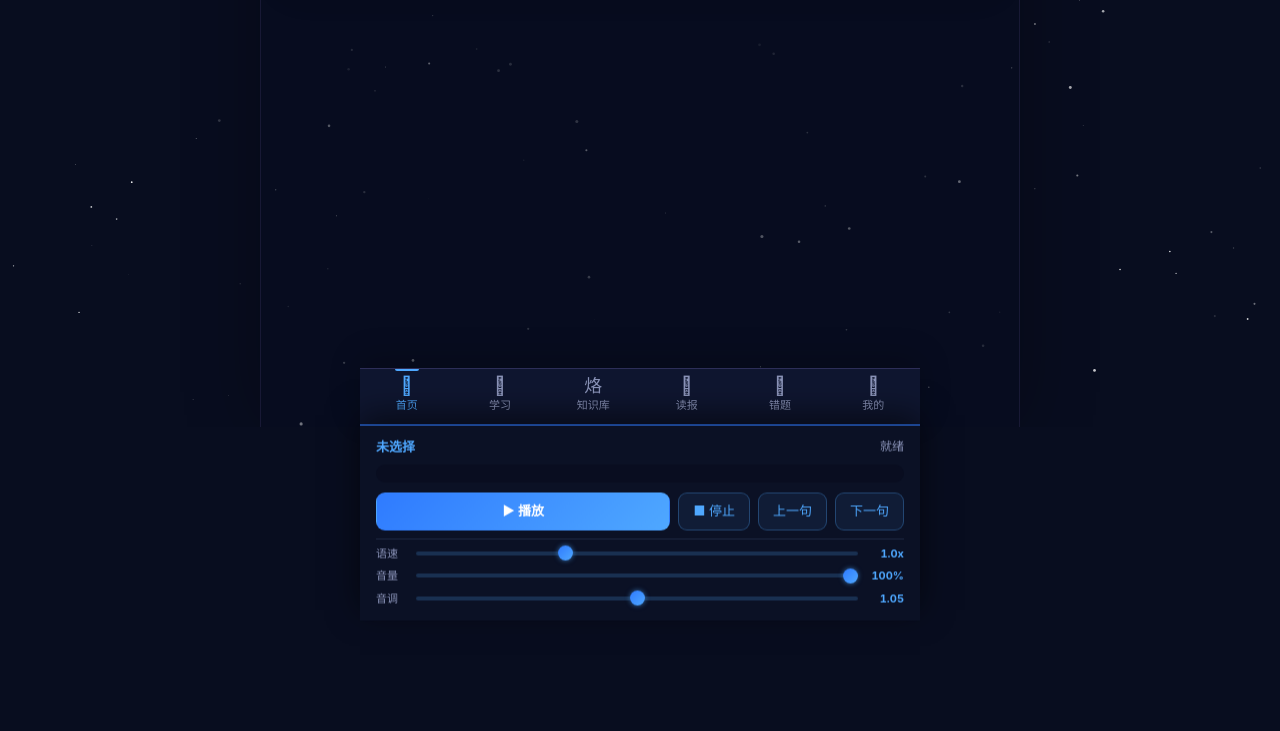
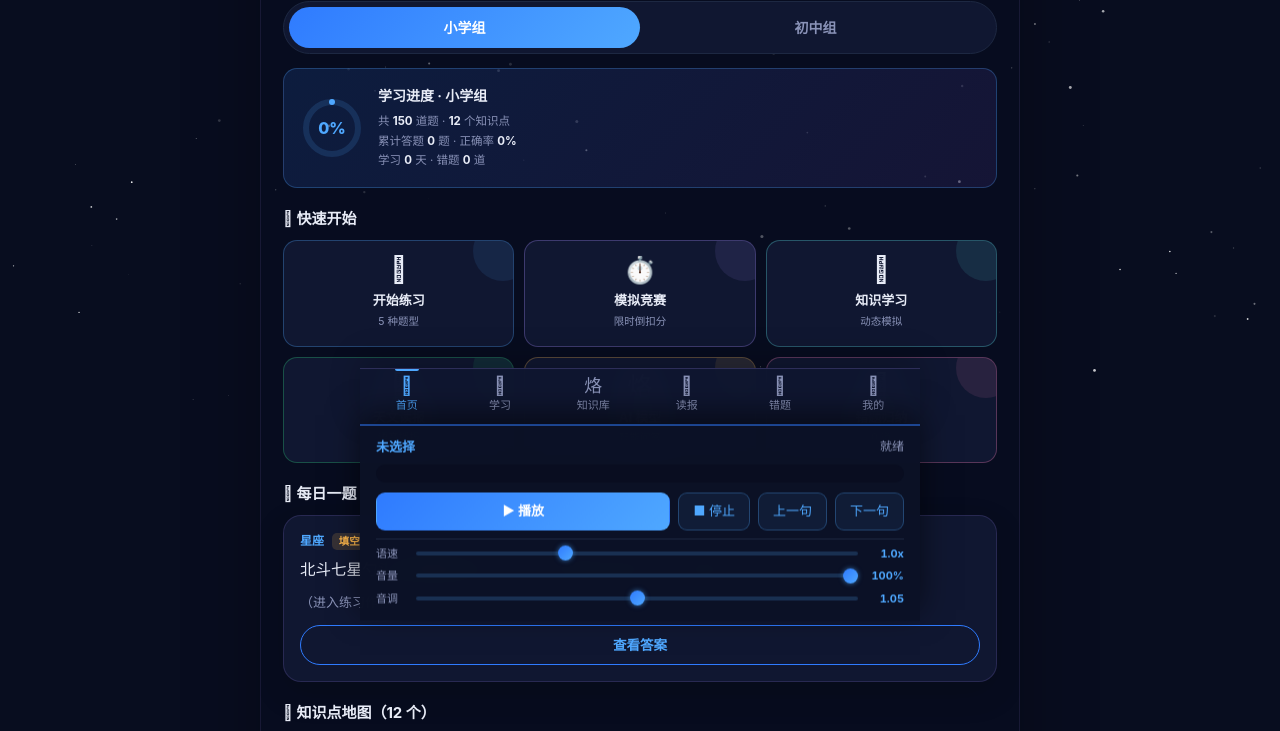
Before and after one commit to Ternence-Dai/penny-s-study, a website: page index.html in a window 1280 px wide. Shown: the part 373-1104 px from the top of the page. Before the commit the page ends 800 px from the top, so only its background shows below. Drawn offline with Linux system fonts and the light colour scheme.

Commit message:
refactor: load astronomy question bank before application

```diff
--- a/index.html
+++ b/index.html
@@ -49,6 +49,7 @@
   </div>
 </div>
 
+<script src="./assets/js/question-bank.js"></script>
 <script src="./assets/js/legacy-app.js"></script>
 </body>
 </html>
```
